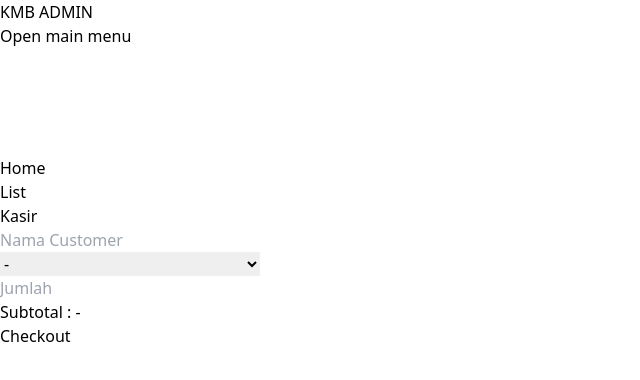
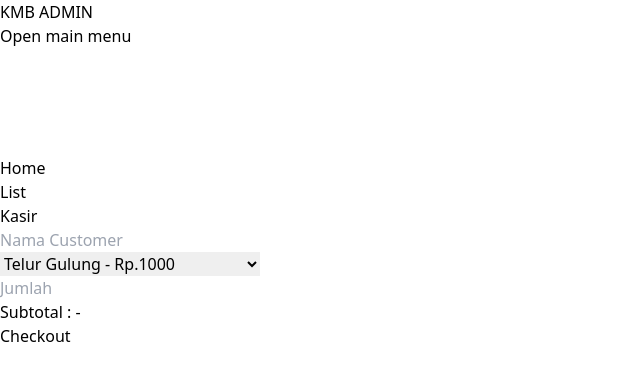
Before and after one commit to timothyjohan/jualan_kmb, a React (Vite) app: page / in a window 1280 px wide. Shown: the top 380 px of the page, without its empty margins (0-640 px from the left). Built offline with nearby package versions, Linux system fonts and the light colour scheme.

Commit message:
Bug fix
register

```diff
--- a/src/pages/KasirPage.jsx
+++ b/src/pages/KasirPage.jsx
@@ -9,6 +9,7 @@ export default function KasirPage(){
 
     let tempHarga
     const handleChange = (val)=>{
+
         if(val > 0){
             if(menu == "telur_gulung"){
                 tempHarga = 1000*val
@@ -42,13 +43,13 @@ export default function KasirPage(){
                             <input type="text" name="nama" id="nama" placeholder="Nama Customer" {...register("nama")} required className="text-white bg-zinc-700 p-2 rounded-md w-5/6" />
                         </div>
                         <div className="flex justify-center items-center my-10">
-                            <select name="" id="" defaultValue={"null"} placeholder="Menu" onChange={(e)=>setMenu(e.target.value)} required className="text-white bg-zinc-700 p-2 rounded-md w-5/6">
+                            <select name="" id="" {...register("menu")} placeholder="Menu" onChange={(e)=>{setMenu(e.target.value); console.log(e.target.value)}} required className="text-white bg-zinc-700 p-2 rounded-md w-5/6">
                                 <option value="null" disabled>-</option>
-                                <option value="telur_gulung"{...register("menu")}>Telur Gulung - Rp.1000</option>
-                                <option value="es_teh" {...register("menu")}>Es Teh - Rp.2000</option>
-                                <option value="es_teh_refill" {...register("menu")}>Es Teh (Refill) - Rp.1000</option>
-                                <option value="corn_dog_s" {...register("menu")}>Corn Dog Sosis - Rp.5000</option>
-                                <option value="corn_dog_m" {...register("menu")}>Corn Dog Mozzarela - Rp.10 000</option>
+                                <option value="telur_gulung">Telur Gulung - Rp.1000</option>
+                                <option value="es_teh">Es Teh - Rp.2000</option>
+                                <option value="es_teh_refill">Es Teh (Refill) - Rp.1000</option>
+                                <option value="corn_dog_s">Corn Dog Sosis - Rp.5000</option>
+                                <option value="corn_dog_m" >Corn Dog Mozzarela - Rp.10 000</option>
                             </select>
                         </div>
                         <div className="flex justify-center items-center my-10">
```
